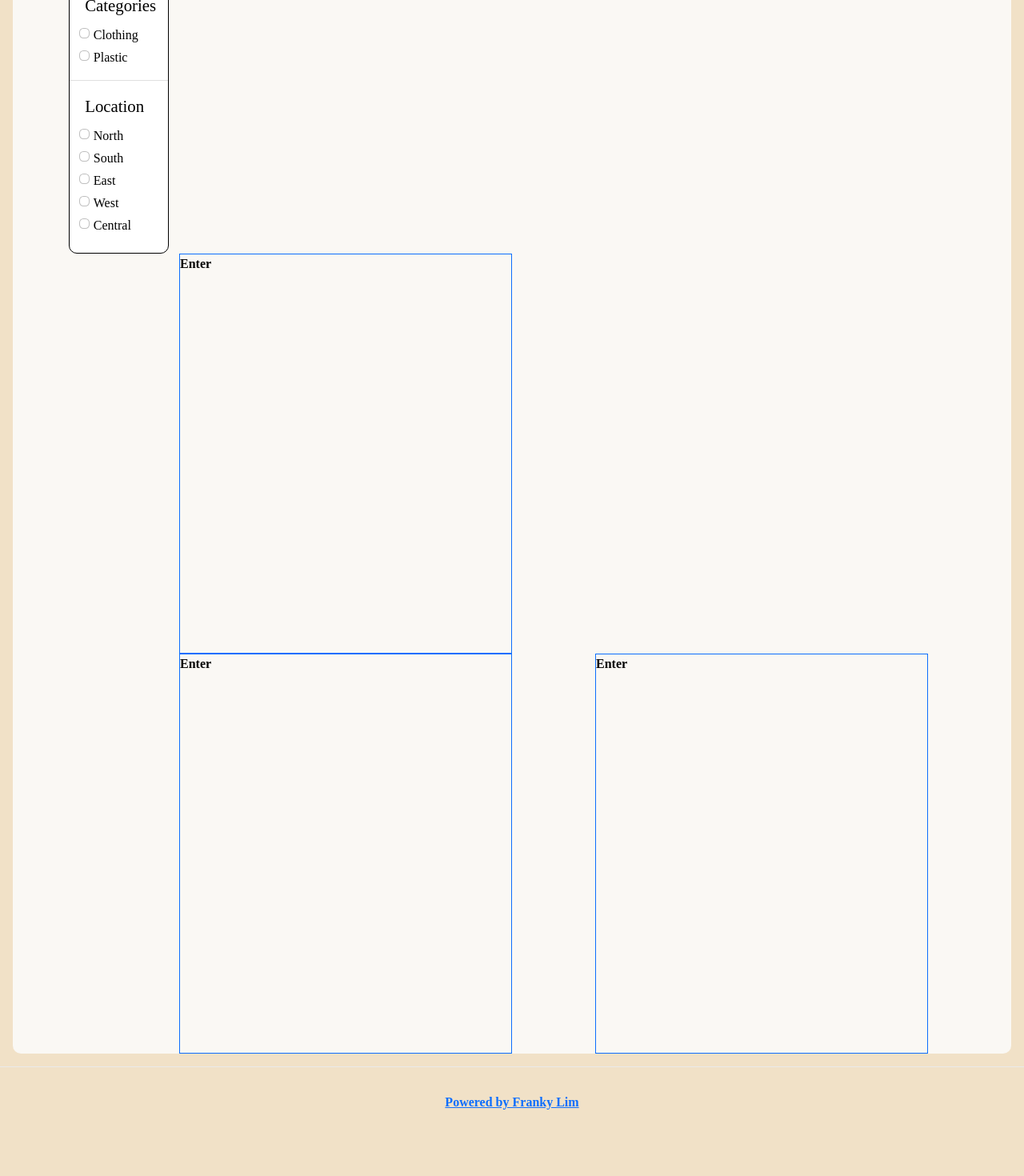
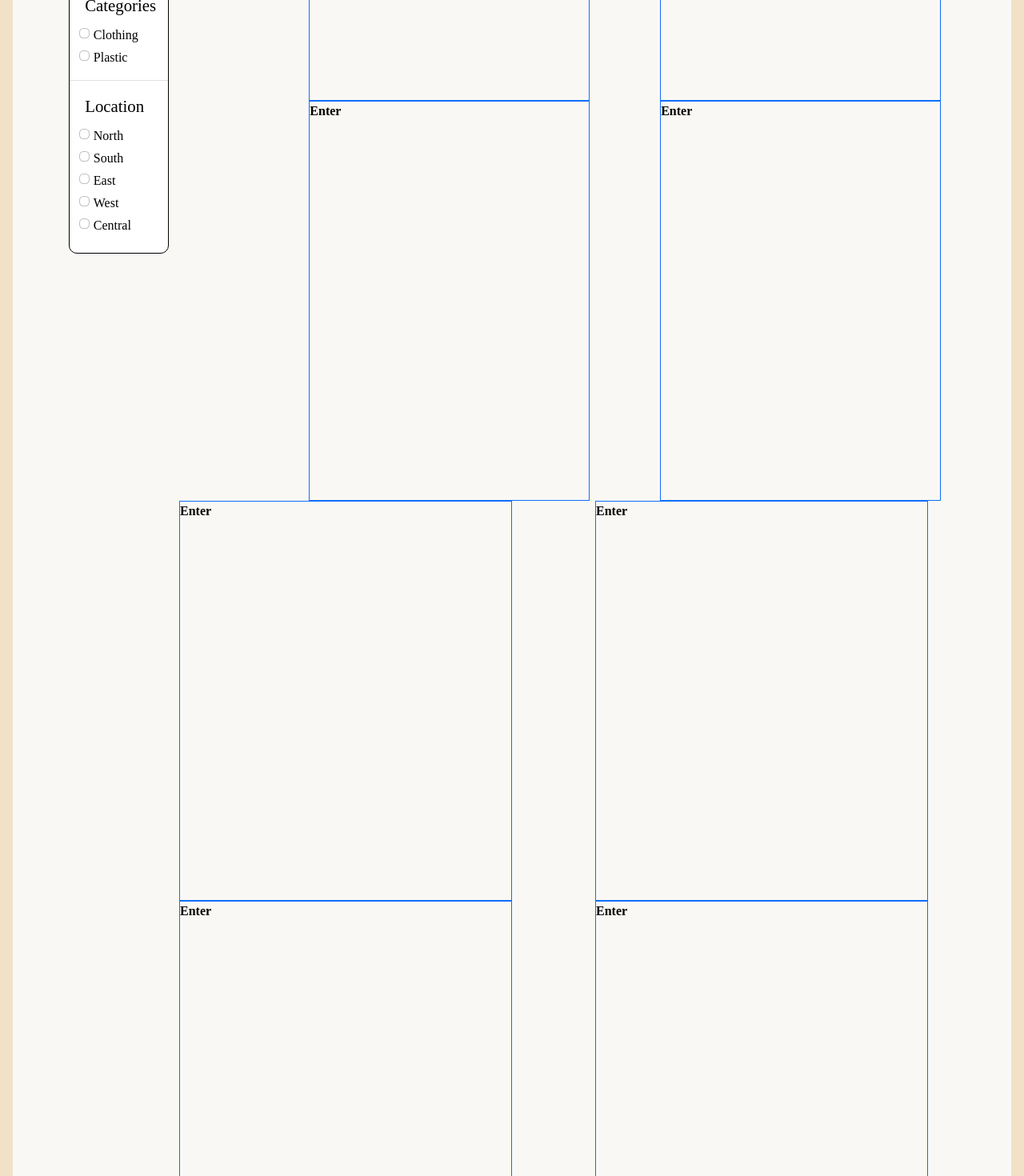
Before and after one commit to cs203t5/cs203t5-frontend, a Next.js app in the folder vox-viridis/: page /campaign in a window 1280 px wide. Shown: the part 660-2130 px from the top of the page at 80% size. Before the commit the page ends 2082 px from the top, so only its background shows below. Built offline with nearby package versions, Linux system fonts and the light colour scheme; a web font is replaced by a local one.

Commit message:
@Franky-Lim24

```diff
--- a/vox-viridis/components/Campaign/CampaignBox.js
+++ /dev/null
@@ -1,12 +0,0 @@
-function CampaignBox() {
-    return (
-        <div
-            className="col-4 p-0 offset-1 border border-primary"
-            style={{ display: "flex", height: "50px" }}
-        >
-            Enter
-        </div>
-    );
-}
-
-export default CampaignBox;
--- a/vox-viridis/components/Campaign/CampaignBoxSticky.js
+++ b/vox-viridis/components/Campaign/CampaignBoxSticky.js
@@ -1,7 +1,18 @@
 function CampaignBoxSticky() {
     return (
-        <div className="col-4 p-0 offset-3" style={{ display: "flex" }}>
-            Enter
+        <div className="row mx-auto p-0 ">
+            <div
+                className="col-4 p-0 offset-2 border border-primary"
+                style={{ display: "flex", height: "500px" }}
+            >
+                Enter
+            </div>
+            <div
+                className="col-4 p-0 offset-1 border border-primary"
+                style={{ display: "flex" }}
+            >
+                Enter
+            </div>
         </div>
     );
 }
--- a/vox-viridis/components/Campaign/CampaignFilter.js
+++ b/vox-viridis/components/Campaign/CampaignFilter.js
@@ -29,10 +29,10 @@ const CampaignFilter = () => {
                 borderWidth: "1.8px",
                 width: "10%",
                 marginLeft: "70px",
-                overflow: "auto",
+                overflow: "hidden",
                 alignItems: "flex-start",
                 top: "2vh",
-                position: "-webkit-sticky",
+                float: "left",
             }}
         >
             <div
--- a/vox-viridis/pages/campaign/index.js
+++ b/vox-viridis/pages/campaign/index.js
@@ -5,7 +5,7 @@ import styles from "./campaign.module.css";
 import SearchIcon from "@mui/icons-material/Search";
 import CampaignFilter from "../../components/Campaign/CampaignFilter";
 import Footer from "../../components/Footer.js";
-import CampaignBox from "../../components/Campaign/CampaignBox";
+import CampaignBoxSticky from "../../components/Campaign/CampaignBoxSticky";
 
 const Campaign = () => {
     return (
@@ -23,27 +23,11 @@ const Campaign = () => {
                         </IconButton>
                     </div>{" "}
                     <CampaignFilter />
-                    <div
-                        className="col-4 p-0 offset-2 border border-primary"
-                        style={{ display: "flex", height: "500px" }}
-                    >
-                        Enter
-                    </div>
-                    <div className="row mx-auto p-0 ml-2">
-                        <div
-                            className="col-4 p-0 offset-2 border border-primary"
-                            style={{ display: "flex", height: "500px" }}
-                        >
-                            Enter
-                        </div>
-                        <div
-                            className="col-4 p-0 offset-1 border border-primary"
-                            style={{ display: "flex" }}
-                        >
-                            Enter
-                        </div>
-
-                    </div>
+                    <CampaignBoxSticky />
+                    <CampaignBoxSticky />
+                    <CampaignBoxSticky />
+                    <CampaignBoxSticky />
+                    <CampaignBoxSticky />
                 </div>
             </div>
             <Footer></Footer>
```
